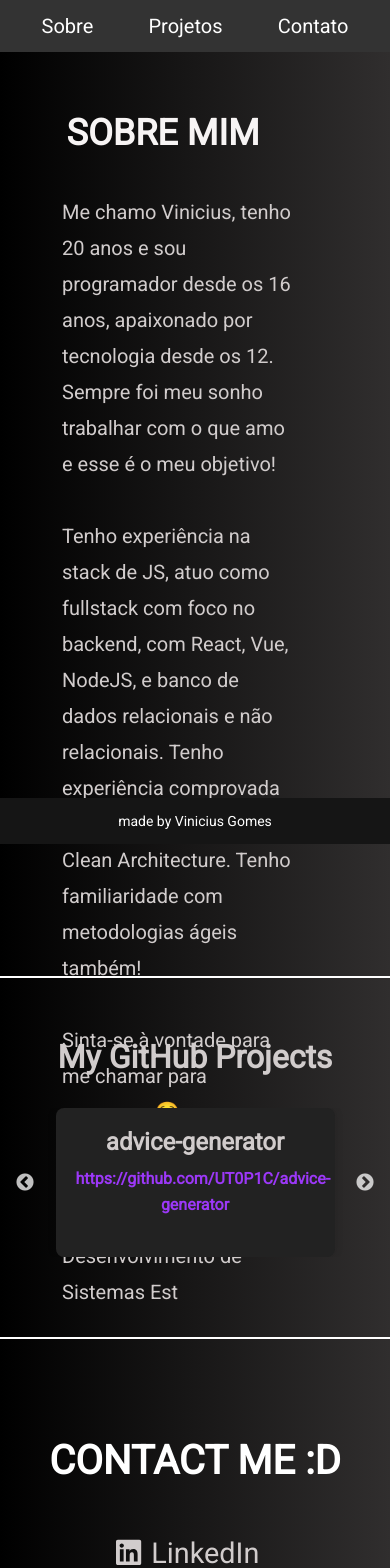
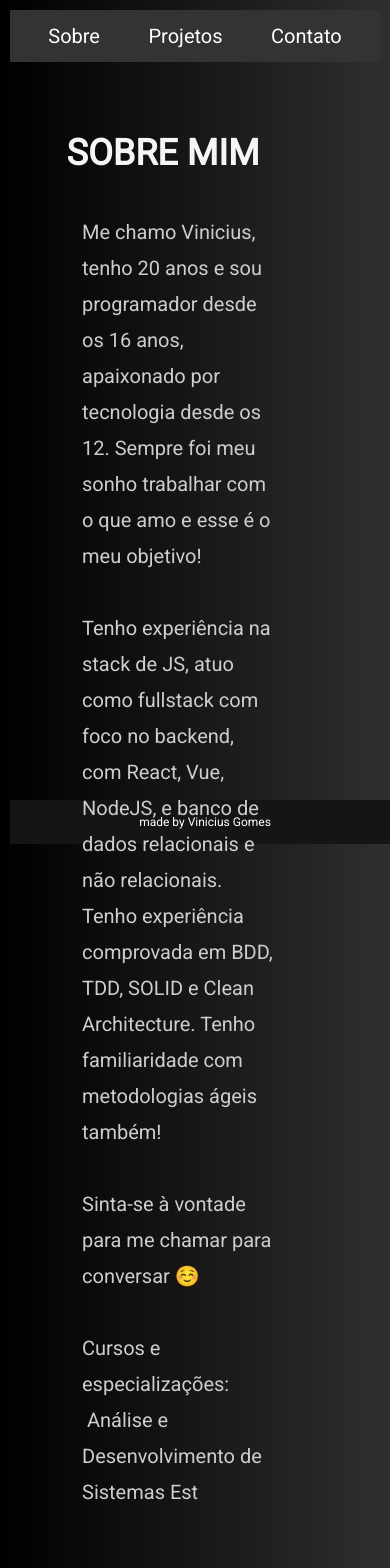
Before and after one commit to UT0P1C/repositorio, a React (Vite) app: page / in a window 390 px wide. Shown: the top 1568 px of the page. Built offline with nearby package versions, Linux system fonts and the light colour scheme; no server answers.

Commit message:
responsividade em todos componentes

```diff
--- a/src/App.css
+++ b/src/App.css
@@ -1,10 +1,13 @@
+/* Estilos para o container principal */
 .app-container {
   display: flex;
   flex-direction: column;
   min-height: 100vh;
   gap: 20px; /* Espaço entre os componentes */
+  padding: 20px; /* Espaçamento interno */
 }
 
+/* Opções de linguagem centralizadas */
 .language-options {
   display: flex;
   justify-content: center;
@@ -24,6 +27,7 @@
   color: #9c38f8;
 }
 
+/* Estilos para o rodapé */
 footer {
   font-size: 14px;
   width: 100%;
@@ -40,9 +44,30 @@ footer {
   width: 100%;
   height: 2px;
   background-color: #ffffff;
+  margin-bottom: 20px; /* Espaço abaixo da linha */
 }
 
+/* Estilos para as seções (componentes) */
 .section {
   scroll-snap-align: start;
   padding: 20px;
 }
+
+/* Media query para telas menores */
+@media screen and (max-width: 768px) {
+  .app-container {
+    padding: 10px; /* Reduzir o espaçamento interno */
+  }
+
+  .language-options {
+    flex-wrap: wrap; /* Quebrar linha para opções de linguagem */
+  }
+
+  .language-options span {
+    margin: 5px; /* Espaçamento menor entre as opções */
+  }
+
+  footer {
+    font-size: 12px; /* Fonte menor no rodapé */
+  }
+}
--- a/src/Components/About/About.css
+++ b/src/Components/About/About.css
@@ -1,20 +1,24 @@
-/* about.css */
-
 .about {
-  height: 100vh;
+  min-height: 100vh; /* Garante que o componente ocupe pelo menos toda a altura da tela */
   display: flex;
+  flex-direction: column;
   justify-content: center;
-  align-items: flex-start;
+  align-items: center;
   padding: 20px;
+  position: relative; /* Permite posicionar o .text-container de forma absoluta */
 }
 
 .text-container {
   max-width: 1000px;
+  width: 100%;
+  padding: 20px;
+  box-sizing: border-box; /* Garante que o padding não aumente a largura */
   text-align: start;
+  z-index: 1; /* Garante que o texto esteja acima de outros elementos */
 }
 
 .title {
-  font-size: 36px;
+  font-size: 1.5em;
   font-weight: bold;
   color: #333;
   text-align: center;
@@ -72,7 +76,19 @@
   border-radius: 50%;
   object-fit: cover;
   position: absolute;
-  right: 100px;
+  right: 20px; /* Posição ajustada para ser responsiva */
   top: 50%;
   transform: translateY(-50%);
 }
+
+@media (max-width: 768px) {
+  .text-container {
+    padding: 10px; /* Reduz o padding para telas menores */
+  }
+
+  .about img {
+    width: 200px; /* Reduz o tamanho da imagem para telas menores */
+    height: 200px;
+    right: 10px; /* Ajusta a posição da imagem */
+  }
+}
--- a/src/Components/Contact/Contact.css
+++ b/src/Components/Contact/Contact.css
@@ -17,7 +17,7 @@
 }
 
 .title {
-  font-size: 2.5em;
+  font-size: 1.5em;
   color: #fff;
 }
 
--- a/src/Components/Contact/ContactEn.jsx
+++ b/src/Components/Contact/ContactEn.jsx
@@ -1,13 +1,17 @@
 // src/components/ContactEn.jsx
 import "./Contact.css";
 import { FontAwesomeIcon } from "@fortawesome/react-fontawesome";
-import { faLinkedin, faGithub, faTwitter } from "@fortawesome/free-brands-svg-icons";
+import {
+  faLinkedin,
+  faGithub,
+  faTwitter,
+} from "@fortawesome/free-brands-svg-icons";
 import { faEnvelope } from "@fortawesome/free-solid-svg-icons";
 
 const ContactEn = () => {
   return (
     <div className="main-container">
-      <h2 className="title">Contact Me :D</h2>
+      <h2 className="title">Me chame para conversar :D</h2>
       <ul className="social-links">
         <li>
           <a
--- a/src/Components/Projects/Projects.css
+++ b/src/Components/Projects/Projects.css
@@ -1,5 +1,5 @@
 .repositories-container {
-  max-width: 800px;
+  max-width: 100%;
   margin: 0 auto;
   padding: 20px;
   text-align: center;
@@ -14,7 +14,7 @@
 }
 
 .slick-slide {
-  outline: none; /* Remove a borda de foco padrão */
+  outline: none;
 }
 
 .card {
@@ -22,10 +22,10 @@
   border-radius: 8px;
   box-shadow: 0 0 10px rgba(0, 0, 0, 0.1);
   padding: 20px;
-  margin: 0 auto; /* Centraliza horizontalmente */
-  width: 90%; /* Ajuste a largura conforme necessário */
-  max-width: 600px; /* Limita a largura máxima do card */
-  text-align: center; /* Centraliza o conteúdo dentro do card */
+  margin: 0 auto;
+  width: 90%;
+  max-width: 800px; /* Aumenta a largura máxima do card para telas maiores */
+  text-align: center;
 }
 
 .card h2 {
@@ -73,3 +73,14 @@
 .nav-button:hover {
   background-color: #7a2cbb;
 }
+
+.title {
+  font-size: 1.5em;
+}
+
+@media (max-width: 768px) {
+  .card {
+    width: 100%; /* Ajusta a largura para ocupar toda a largura disponível em telas menores */
+    max-width: 100%;
+  }
+}
--- a/src/Components/Projects/ProjectsEn.jsx
+++ b/src/Components/Projects/ProjectsEn.jsx
@@ -65,7 +65,7 @@ const ProjectsEn = () => {
 
   return (
     <div className="repositories-container">
-      <h1>My GitHub Projects</h1>
+      <h1 className="title">Alguns projetos do meu Github</h1>
       <div className="slider-container">
         <Slider {...settings}>
           {repositories.map((repo, index) => (
```
